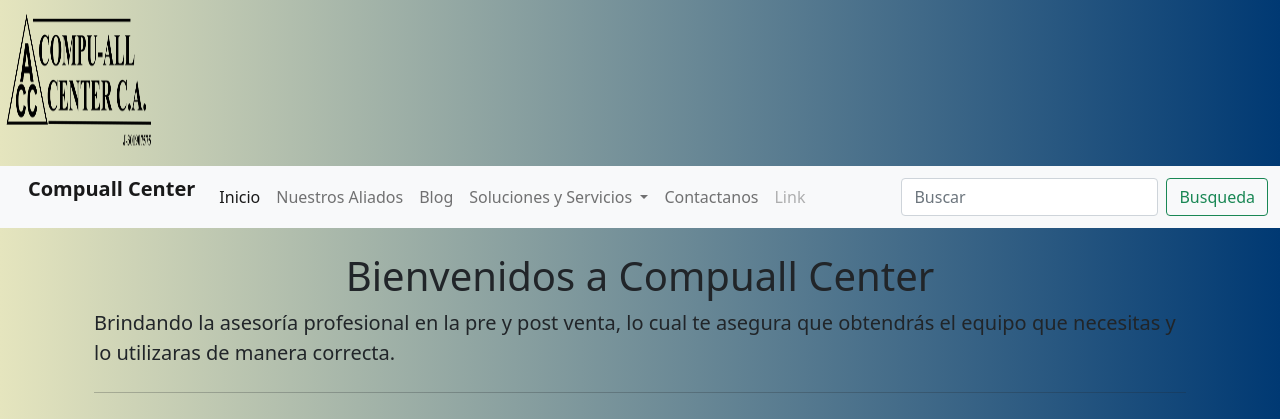
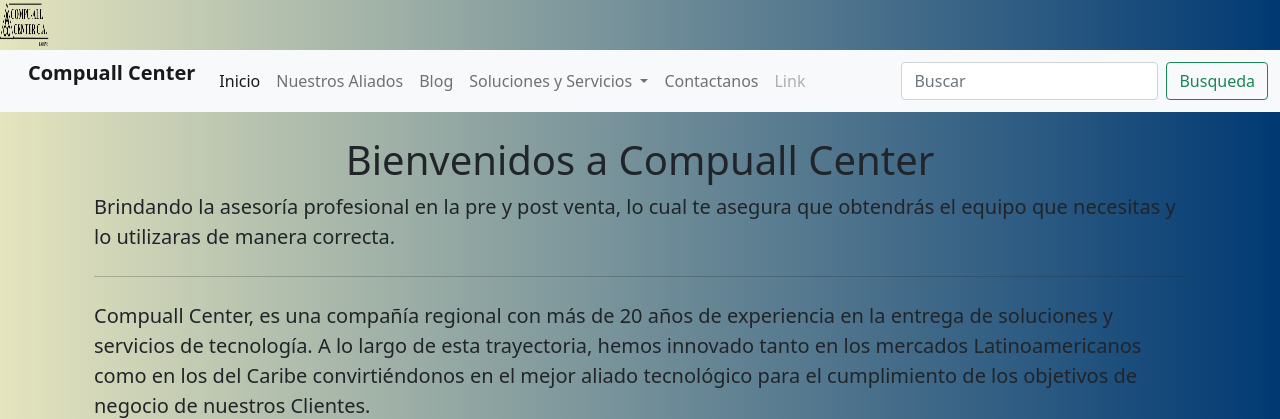
Before and after one commit to lucalu01/compuallcenter, a Flask app: page / in a window 1280 px wide. Shown: the top 419 px of the page. Run offline with Flask 2, Linux system fonts and the light colour scheme; some libraries are stand-ins or nearby versions.

Commit message:
imagenes

```diff
--- a/static/css/main.css
+++ b/static/css/main.css
@@ -91,3 +91,16 @@
     left: 50%;
     transform: translate(-50%, -50%);
   }
+
+  img.pequena{
+    width: 50px;
+    height: 50px;
+  }
+  img.mediana{
+    width: 100px;
+    height: 100px;
+  }
+  img.grande{
+    width: 200px;
+    height: 200px;
+  }
--- a/templates/layout.html
+++ b/templates/layout.html
@@ -6,7 +6,8 @@
   <meta http-equiv="X-UA-Compatible" content="IE=edge">
   <meta name="viewport" content="width=device-width, initial-scale=1.0">
   <title>Compuall Center</title>
-<div>  <img src="static/img/logo.png" class="imgpro" alt="">
+
+<div>  <img class="pequena"src="static/img/logo.png">
 </div>
 
   <!-- font fontawesome.com -->
```
